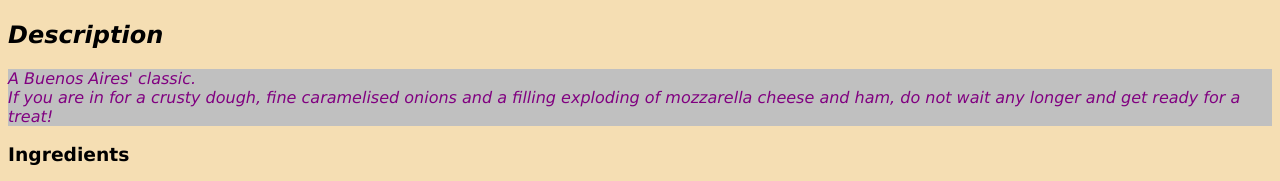
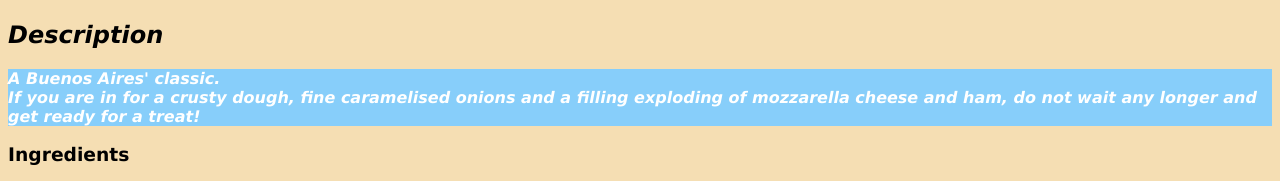
Before and after one commit to ljuskoff/odin-recipes, a plain HTML site: page recipes/fugazzetta.html in a window 1280 px wide. Shown: the part 534-715 px from the top of the page. Drawn offline with Linux system fonts and the light colour scheme.

Commit message:
Try new effects on the punchline.

```diff
--- a/style.css
+++ b/style.css
@@ -22,7 +22,8 @@ img {
 }
 
 .punchline {
-    color: purple;
-    background-color:silver;
+    color: white;
+    background-color:lightskyblue;
     font-style: oblique;
+    font-weight: 700;
 }
```
